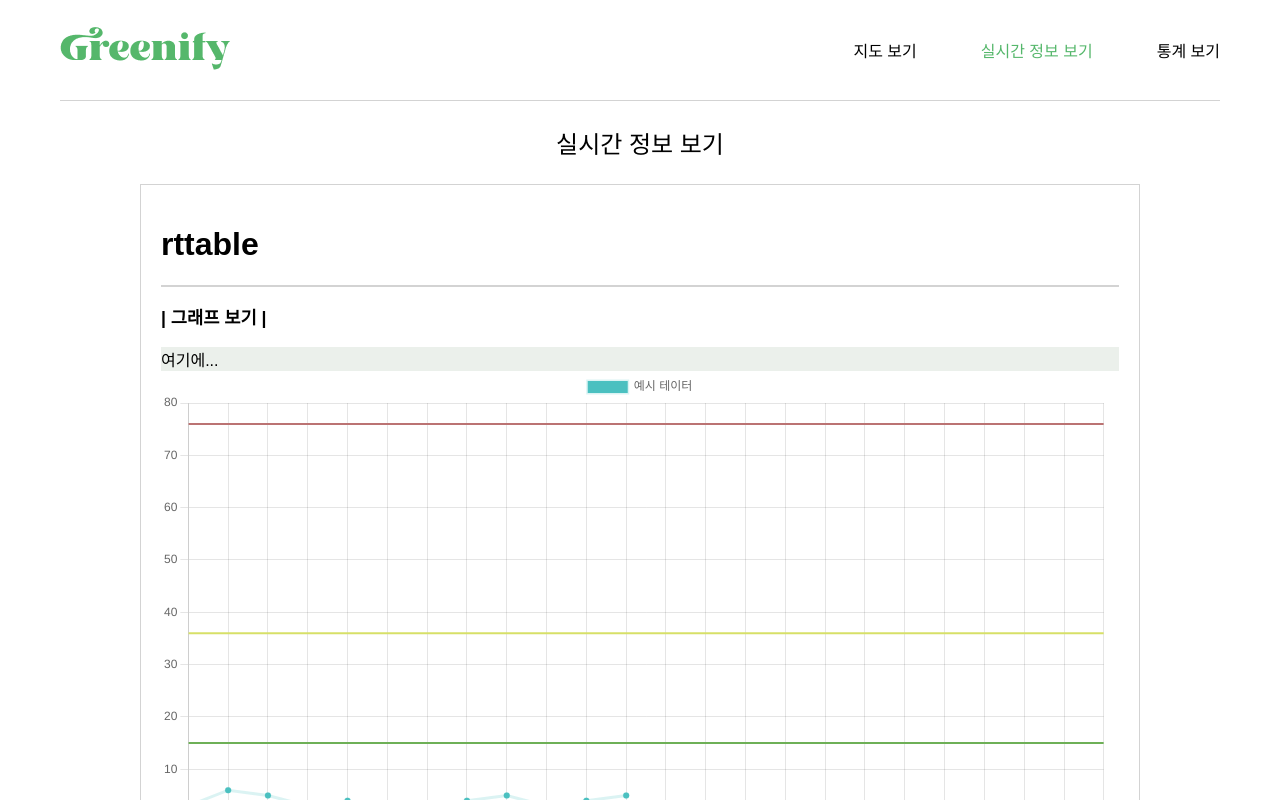
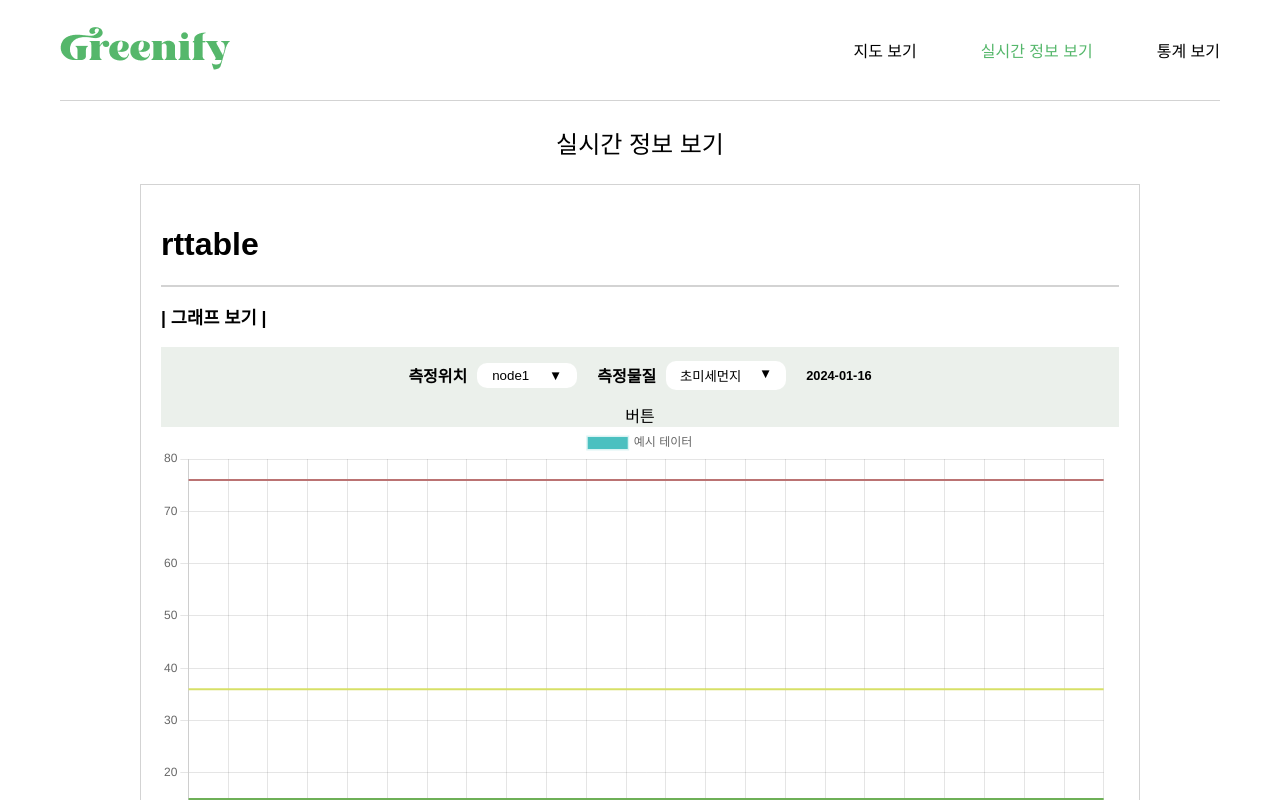
Before and after one commit to dmsvk0217/micro_measurable_client, a React (Create React App) app in the folder client/: page /realTime in a window 1280 px wide. Shown: the top 800 px of the page. Built offline with nearby package versions, Linux system fonts and the light colour scheme.

Commit message:
0119신원: rt-graph dropdown

```diff
--- /dev/null
+++ b/client/src/components/CurrentDate.js
@@ -0,0 +1,11 @@
+import React from 'react';
+
+
+function CurrentDate(){
+    const currentDate = new Date();
+    const dateString = currentDate.toISOString().split('T')[0];
+
+    return <div className='current-date'>{dateString}</div>;
+}
+
+export default CurrentDate;
--- a/client/src/pages/MapView/MapView.css
+++ b/client/src/pages/MapView/MapView.css
@@ -17,16 +17,16 @@
 
 .student_building {
     position: absolute;
-    width: 11%;
-    top: 30%;
-    left: 39.5%;
+    width: 9.5%;
+    top: 31.6%;
+    left: 32.9%;
 }
 
 .grace_building {
     position: absolute;
-    width: 8%;
-    top: 2.5%;
-    left: 58%;
+    width: 7.25%;
+    top: 4.4%;
+    left: 57.5%;
 }
 
 
--- a/client/src/pages/MapView/MapView.js
+++ b/client/src/pages/MapView/MapView.js
@@ -25,10 +25,10 @@ function MapView() {
         }
         else if (buttonId === 2){
             setLegendTitle('미세먼지');
-            setlegendValueGood('0~');
-            setlegendValueNormal('');
-            setlegendValueBad('');
-            setlegendValueWorse('');
+            setlegendValueGood('0~30');
+            setlegendValueNormal('31~80');
+            setlegendValueBad('81~150');
+            setlegendValueWorse('151~');
         }
         else {
             setLegendTitle('포름알데히드');
--- a/client/src/pages/RealTimeView/RTGraph/RTGraph.css
+++ b/client/src/pages/RealTimeView/RTGraph/RTGraph.css
@@ -8,4 +8,104 @@
 
 .RT-graph-select-container{
     background-color: #EBF0EB;
+    /* display: flex;
+    justify-content: center;
+    align-items: center;
+    flex-direction: column; */
+    text-align: center;
 }
+
+.RT-graph-select-option-container{
+    display: flex;
+    justify-content: center;
+    align-items: center;
+}
+
+.RT-graph-select-option-container p{
+    font-weight: bold;
+}
+
+/* 오늘 일자 css */
+.current-date{
+    font-size: 0.8em;
+    font-weight: bold;
+}
+
+/* 측정위치 css */
+.RT-graph-location-dropdown{
+    position: relative;
+    display: inline-block;
+}
+
+.RT-graph-location-dropdown .menu {
+    border: none;
+    background-color: white;
+    border-radius: 10px;
+    padding: 5px;
+    width: 100px;
+    margin-left: 10px;
+    margin-right: 20px;
+
+    display: flex;
+    justify-content:space-around;
+}
+
+.RT-graph-location-dropdown .options {
+    display: flex;
+    flex-direction: column;
+    position: absolute;
+    z-index: inherit;
+    border: 1px solid #E9E9E9;
+    border-radius: 10px;
+    margin-left: 10px;
+    margin-right: 20px;
+    background-color: white;
+}
+
+.RT-graph-location-dropdown .options Button {
+    background-color: white;
+    border: none;
+    padding: 5px;
+    width: 100px;
+    border-radius: 10px;
+}
+
+
+/* 측정물질 css */
+.RT-graph-matter-dropdown{
+    position: relative;
+    display: inline-block;
+}
+
+.RT-graph-matter-dropdown .menu {
+    border: none;
+    background-color: white;
+    border-radius: 10px;
+    padding: 5px;
+    width: 120px;
+    margin-left: 10px;
+    margin-right: 20px;
+
+    display: flex;
+    justify-content:space-around;
+}
+
+.RT-graph-matter-dropdown .options {
+    display: flex;
+    flex-direction: column;
+    position: absolute;
+    z-index: inherit;
+    border: 1px solid #E9E9E9;
+    border-radius: 10px;
+    margin-left: 10px;
+    margin-right: 20px;
+    background-color: white;
+}
+
+.RT-graph-matter-dropdown .options Button {
+    background-color: white;
+    border: none;
+    padding: 5px;
+    width: 120px;
+    border-radius: 10px;
+}
--- a/client/src/pages/RealTimeView/RTGraph/RTGraph.js
+++ b/client/src/pages/RealTimeView/RTGraph/RTGraph.js
@@ -1,7 +1,8 @@
-import React from 'react';
+import React, { useState } from 'react';
 import { Line } from 'react-chartjs-2';
 import 'chart.js/auto'
 import './RTGraph.css'
+import CurrentDate from '../../../components/CurrentDate';
 
 import { Chart, registerables } from 'chart.js';
 import annotationPlugin from 'chartjs-plugin-annotation';
@@ -9,6 +10,40 @@ Chart.register(...registerables, annotationPlugin);
 
 
 function RTGraph(){
+
+    const [isActiveLocation, setIsActiveLocation] = useState(false);
+    const [activeLocationButton, setActiveLocationButton] = useState('▼');
+    const [location,setLocation] = useState('node1');
+
+
+    const handleLocationSelect = () => {
+        setIsActiveLocation(true);
+        setActiveLocationButton('▲');
+    }
+
+    const chooseLocation = (item) => {
+        setIsActiveLocation(false);
+        setActiveLocationButton('▼');
+        setLocation(item);
+    }
+
+
+    const [isActiveMatter, setIsActiveMatter] = useState(false);
+    const [activeMatterButton, setActiveMatterButton] = useState('▼');
+    const [matter,setMatter] = useState('초미세먼지');
+
+
+    const handleMatterSelect = () => {
+        setIsActiveMatter(true);
+        setActiveMatterButton('▲');
+    }
+
+    const chooseMatter = (item) => {
+        setIsActiveMatter(false);
+        setActiveMatterButton('▼');
+        setMatter(item);
+    }
+
 
     const data = {
         labels: ['01시','02시','03시','04시','05시','06시','07시','08시','09시','10시','11시','12시','13시','14시','15시','16시','17시','18시','19시','20시','21시','22시','23시','24시'],
@@ -74,7 +109,33 @@ function RTGraph(){
         <div className='RT-graph'>
             <p className='RT-graph-title'>| 그래프 보기 |</p>
             <div className='RT-graph-select-container'>
-                여기에...
+                <div className='RT-graph-select-option-container'>
+                    <p>측정위치</p>
+                    <div className='RT-graph-location-dropdown'>
+                        <button className='menu' onClick={()=>handleLocationSelect()}><span>{location}</span><span>{activeLocationButton}</span></button>
+                        {isActiveLocation && (
+                            <div className='options'>
+                               <button onClick={() => chooseLocation('node1')}>node1</button>
+                               <button onClick={() => chooseLocation('node2')}>node2</button>
+                               <button onClick={() => chooseLocation('node3')}>node3</button>
+                            </div>
+                        )}
+                    </div>
+                    <p>측정물질</p>
+                    <div className='RT-graph-matter-dropdown'>
+                        <button className='menu' onClick={()=>handleMatterSelect()}><span>{matter}</span><span>{activeMatterButton}</span></button>
+
+                        {isActiveMatter && (
+                            <div className='options'>
+                               <button onClick={() => chooseMatter('초미세먼지')}>초미세먼지</button>
+                               <button onClick={() => chooseMatter('미세먼지')}>미세먼지</button>
+                               <button onClick={() => chooseMatter('포름알데히드')}>포름알데히드</button>
+                            </div>
+                        )}
+                    </div>
+                    <CurrentDate/>
+                </div>
+                <div>버튼</div>
             </div>
             <Line data={data} options={options} />
         </div>
```
